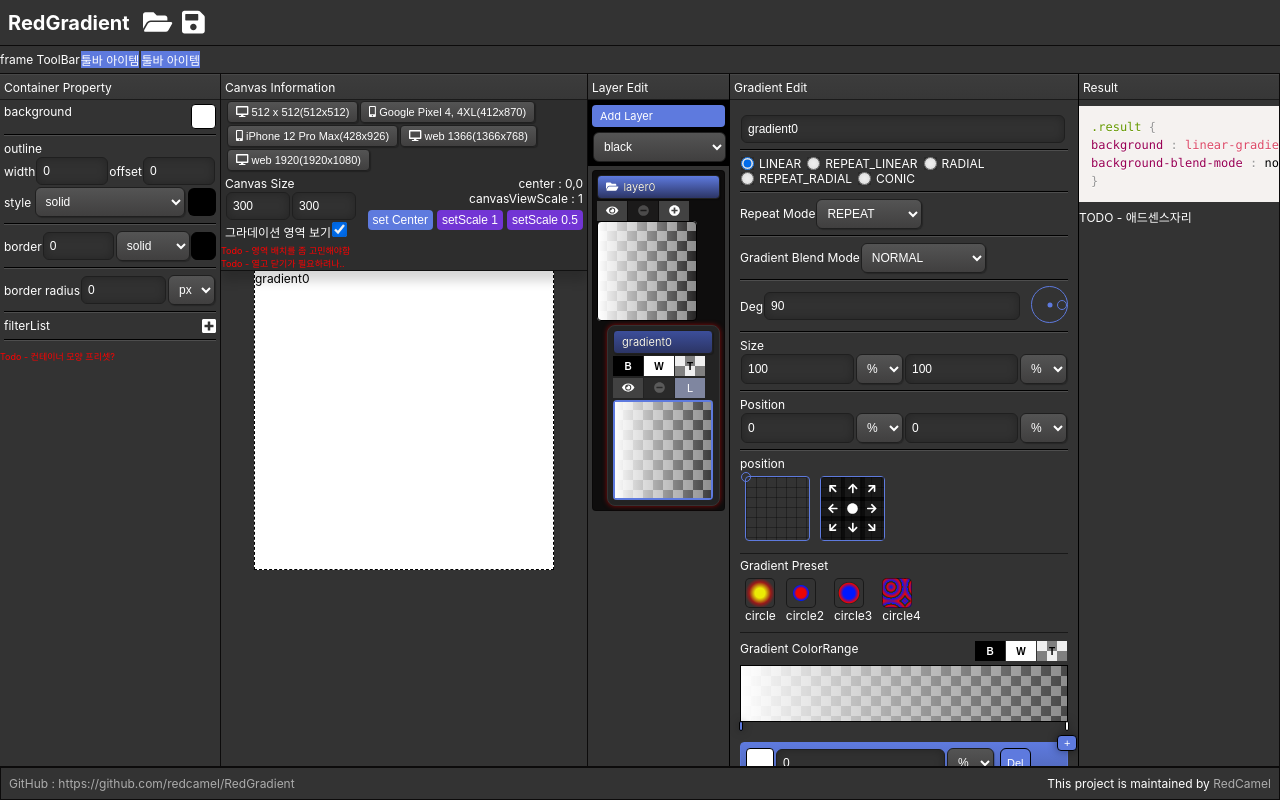
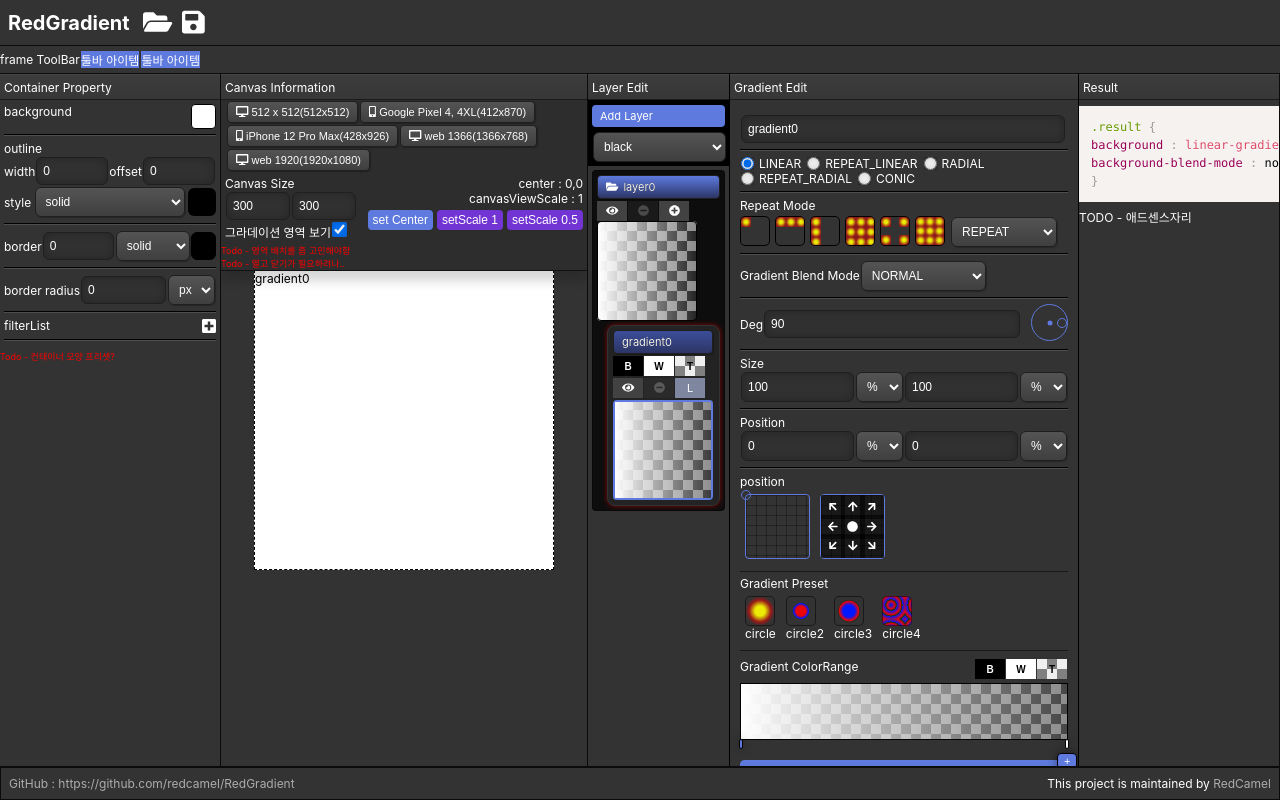
Before and after one commit to redcamel/RedGradient, a React (Create React App) app: page / in a window 1280 px wide. Both pictures are taken after a click on the button "새 프로젝트". Built offline with nearby package versions, Linux system fonts and the light colour scheme.

Commit message:
리피트모드의 버튼화 #38

```diff
--- a/src/editor/property/RedPropertyRepeatEdit.jsx
+++ b/src/editor/property/RedPropertyRepeatEdit.jsx
@@ -11,8 +11,96 @@ class RedPropertyRepeatEdit extends React.Component {
     const rootComponent = this.props.rootComponent;
     const rootComponentState = rootComponent.state;
     const activeSubData = rootComponentState.activeSubData;
+    const gradient = 'radial-gradient(at 50% 50%, rgba(255, 255, 0, 0.9) 1.5px, rgba(255, 0, 0, 0.5) 5px, transparent 10px)';
     return <div>
       Repeat Mode
+      <div style={{display: 'flex',marginTop : '3px'}}>
+        <div style={{display: 'flex'}}>
+          <div style={{...style.icon}}
+               onClick={e => {
+                 activeSubData['typeRepeat'] = 'no-repeat';
+                 rootComponent.setState({});
+               }}
+          >
+            <div style={{
+              ...style.baseBg,
+              background: gradient,
+              backgroundSize: '10px 10px',
+              backgroundRepeat: 'no-repeat'
+            }}
+            />
+          </div>
+          <div style={{...style.icon}}
+               onClick={e => {
+                 activeSubData['typeRepeat'] = 'repeat-x';
+                 rootComponent.setState({});
+               }}
+          >
+            <div style={{
+              ...style.baseBg,
+              background: gradient,
+              backgroundSize: '10px 10px',
+              backgroundRepeat: 'repeat-x'
+            }}
+            />
+          </div>
+          <div style={{...style.icon}}
+               onClick={e => {
+                 activeSubData['typeRepeat'] = 'repeat-y';
+                 rootComponent.setState({});
+               }}
+          >
+            <div style={{
+              ...style.baseBg,
+              background: gradient,
+              backgroundSize: '10px 10px',
+              backgroundRepeat: 'repeat-y'
+            }}
+            />
+          </div>
+          <div style={{...style.icon}}
+               onClick={e => {
+                 activeSubData['typeRepeat'] = 'repeat';
+                 rootComponent.setState({});
+               }}
+          >
+            <div style={{
+              ...style.baseBg,
+              background: gradient,
+              backgroundSize: '10px 10px',
+              backgroundRepeat: 'repeat'
+            }}
+            />
+          </div>
+          <div style={{...style.icon}}
+               onClick={e => {
+                 activeSubData['typeRepeat'] = 'space';
+                 rootComponent.setState({});
+               }}
+          >
+            <div style={{
+              ...style.baseBg,
+              background: gradient,
+              backgroundSize: '10px 10px',
+              backgroundRepeat: 'space'
+            }}
+            />
+          </div>
+          <div style={{...style.icon}}
+               onClick={e => {
+                 activeSubData['typeRepeat'] = 'round';
+                 rootComponent.setState({});
+               }}
+          >
+            <div style={{
+              ...style.baseBg,
+              background: gradient,
+              backgroundSize: '10px 10px',
+              backgroundRepeat: 'round'
+            }}
+            />
+          </div>
+        </div>
         <RedSelect
           value={activeSubData['typeRepeat']}
           options={Object.entries(REPEAT_TYPE)}
@@ -20,8 +108,26 @@ class RedPropertyRepeatEdit extends React.Component {
             activeSubData['typeRepeat'] = e.target.value;
             rootComponent.setState({});
           }} />
+      </div>
     </div>;
   }
 }
 
 export default RedPropertyRepeatEdit;
+const style = {
+  icon: {
+    width: '30px',
+    height: '30px',
+    borderRadius: '5px',
+    border: '1px solid #000',
+    overflow: 'hidden',
+    marginRight: '5px',
+    cursor : 'pointer'
+  },
+  baseBg: {
+    position: 'absolute',
+    top: '50%', left: '50%', transform: 'translate(-50%,-50%)',
+    width: '100%', height: '100%',
+
+  }
+};
```
Also changed, not shown: 6 other files (tests, documents, lock files or other folders). Lines whose indentation alone changed are shown as unchanged.
